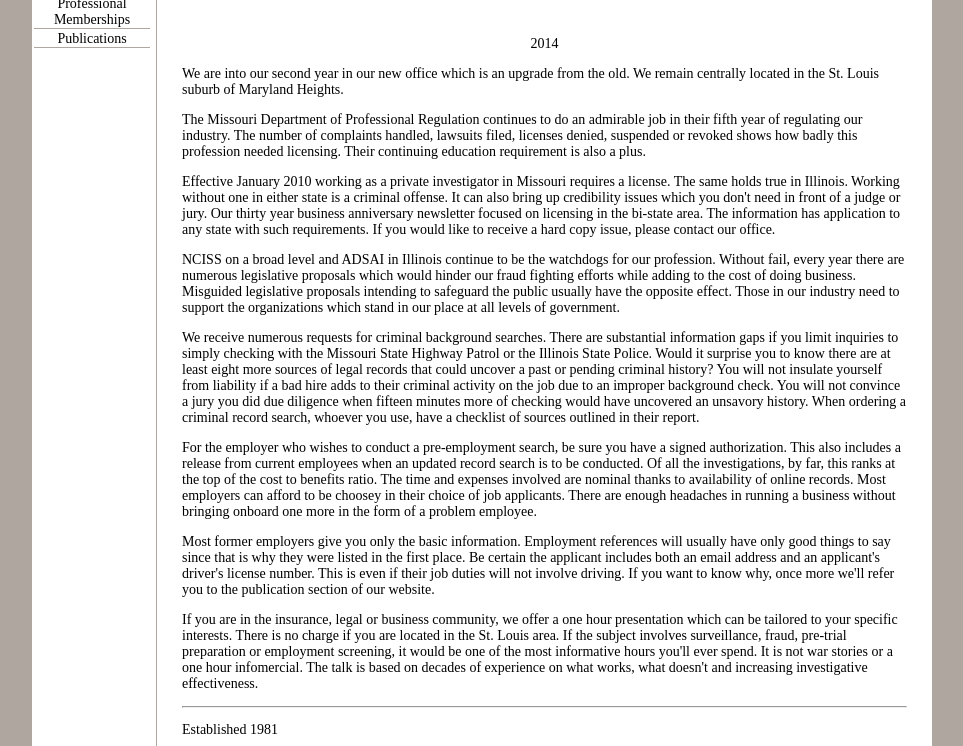
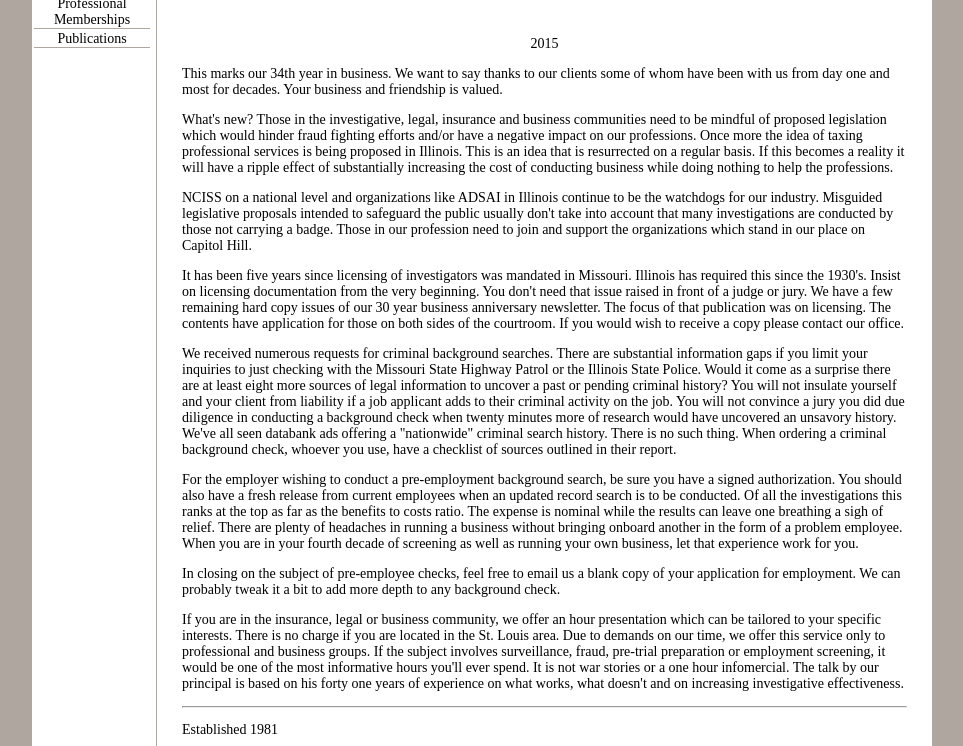
Before and after one commit to ammolitor/ronburetta.com, a plain HTML site: page index.html in a window 1280 px wide. Shown: the part 206-952 px from the top of the page, without its empty margins (18-981 px from the left). Drawn offline with Linux system fonts and the light colour scheme.

Commit message:
Website update for 2015 - email 20-Jan-2015

```diff
--- a/index.html
+++ b/index.html
@@ -20,15 +20,15 @@
 	<div class="content">
 		<div class="title">Investigations</div>
         <div class="text">
-		<p align="center">2014</p>
-<p>We are into our second year in our new office which is an upgrade from the old. We remain centrally located in the St. Louis suburb of Maryland Heights.  </p>
-<p>The Missouri Department of Professional Regulation continues to do an admirable job in their fifth year of regulating our industry. The number of complaints handled, lawsuits filed, licenses denied, suspended or revoked shows how badly this profession needed licensing. Their continuing education requirement is also a plus. </p>
-<p>Effective January 2010 working as a private investigator in Missouri requires a license. The same holds true in Illinois. Working without one in either state is a criminal offense. It can also bring up credibility issues which you don't need in front of a judge or jury.  Our thirty year business anniversary newsletter focused on licensing in the bi-state area. The information has application to any state with such requirements. If you would like to receive a hard copy issue, please contact our office. </p>
-<p>NCISS on a broad level and ADSAI in Illinois continue to be the watchdogs for our profession. Without fail, every year there are numerous legislative proposals which would hinder our fraud fighting efforts while adding to the cost of doing business. Misguided legislative proposals intending to safeguard the public usually have the opposite effect.  Those in our industry need to support the organizations which stand in our place at all levels of government.</p>
-<p>We receive numerous requests for criminal background searches. There are substantial information gaps if you limit inquiries to simply checking with the Missouri State Highway Patrol or the Illinois State Police.  Would it surprise you to know there are at least eight more sources of legal records that could uncover a past or pending criminal history? You will not insulate yourself from liability if a bad hire adds to their criminal activity on the job due to an improper background check.  You will not convince a jury you did due diligence when fifteen minutes more of checking would have uncovered an unsavory history. When ordering a criminal record search, whoever you use, have a checklist of sources outlined in their report.  </p>
-<p>For the employer who wishes to conduct a pre-employment search, be sure you have a signed authorization. This also includes a release from current employees when an updated record search is to be conducted. Of all the investigations, by far, this ranks at the top of the cost to benefits ratio. The time and expenses involved are nominal thanks to availability of online records. Most employers can afford to be choosey in their choice of job applicants. There are enough headaches in running a business without bringing onboard one more in the form of a problem employee. </p>
-<p>Most former employers give you only the basic information. Employment references will usually have only good things to say since that is why they were listed in the first place. Be certain the applicant includes both an email address and an applicant's driver's license number. This is even if their job duties will not involve driving. If you want to know why, once more we'll refer you to the publication section of our website. </p>
-<p>If you are in the insurance, legal or business community, we offer a one hour presentation which can be tailored to your specific interests. There is no charge if you are located in the St. Louis area. If the subject involves surveillance, fraud, pre-trial preparation or employment screening, it would be one of the most informative hours you'll ever spend. It is not war stories or a one hour infomercial.  The talk is based on decades of experience on what works, what doesn't and increasing investigative effectiveness.</p>
+		<p align="center">2015</p>
+<p>This marks our 34th year in business. We want to say thanks to our clients some of whom have been with us from day one and most for decades. Your business and friendship is valued.</p>
+<p>What's new? Those in the investigative, legal, insurance and business communities need to be mindful of proposed legislation which would hinder fraud fighting efforts and/or have a negative impact on our professions. Once more the idea of taxing professional services is being proposed in Illinois. This is an idea that is resurrected on a regular basis. If this becomes a reality it will have a ripple effect of substantially increasing the cost of conducting business while doing nothing to help the professions.</p>
+<p>NCISS on a national level and organizations like ADSAI in Illinois continue to be the watchdogs for our industry. Misguided legislative proposals intended to safeguard the public usually don't take into account that many investigations are conducted by those not carrying a badge. Those in our profession need to join and support the organizations which stand in our place on Capitol Hill.</p>
+<p>It has been five years since licensing of investigators was mandated in Missouri. Illinois has required this since the 1930's. Insist on licensing documentation from the very beginning. You don't need that issue raised in front of a judge or jury. We have a few remaining hard copy issues of our 30 year business anniversary newsletter. The focus of that publication was on licensing. The contents have application for those on both sides of the courtroom. If you would wish to receive a copy please contact our office.</p>
+<p>We received numerous requests for criminal background searches. There are substantial information gaps if you limit your inquiries to just checking with the Missouri State Highway Patrol or the Illinois State Police.  Would it come as a surprise there are at least eight more sources of legal information to uncover a past or pending criminal history? You will not insulate yourself and your client from liability if a job applicant adds to their criminal activity on the job. You will not convince a jury you did due diligence in conducting a background check when twenty minutes more of research would have uncovered an unsavory history. We've all seen databank ads offering a "nationwide" criminal search history. There is no such thing. When ordering a criminal background check, whoever you use, have a checklist of sources outlined in their report.</p>
+<p>For the employer wishing to conduct a pre-employment background search, be sure you have a signed authorization. You should also have a fresh release from current employees when an updated record search is to be conducted. Of all the investigations this ranks at the top as far as the benefits to costs ratio. The expense is nominal while the results can leave one breathing a sigh of relief. There are plenty of headaches in running a business without bringing onboard another in the form of a problem employee. When you are in your fourth decade of screening as well as running your own business, let that experience work for you.</p>
+<p>In closing on the subject of pre-employee checks, feel free to email us a blank copy of your application for employment.  We can probably tweak it a bit to add more depth to any background check.</p>
+<p>If you are in the insurance, legal or business community, we offer an hour presentation which can be tailored to your specific interests. There is no charge if you are located in the St. Louis area. Due to demands on our time, we offer this service only to professional and business groups. If the subject involves surveillance, fraud, pre-trial preparation or employment screening, it would be one of the most informative hours you'll ever spend. It is not war stories or a one hour infomercial. The talk by our principal is based on his forty one years of experience on what works, what doesn't and on increasing investigative effectiveness.</p>
 		<hr />
         <p>Established 1981</p>
         <p>Missouri Agency License Number: 2010008269<br />
```
Also changed, not shown: services.html (+1 -1 lines), 1 other file.
